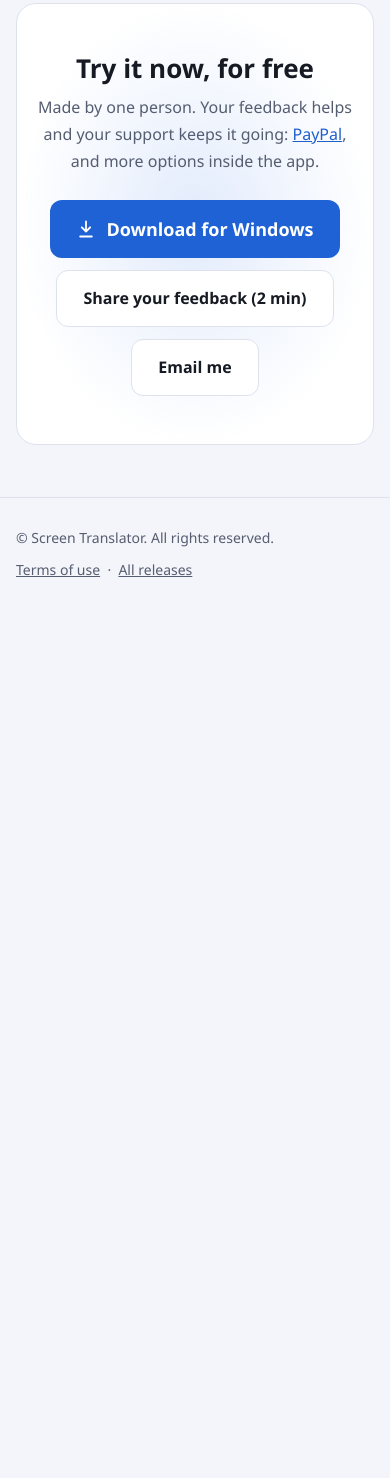
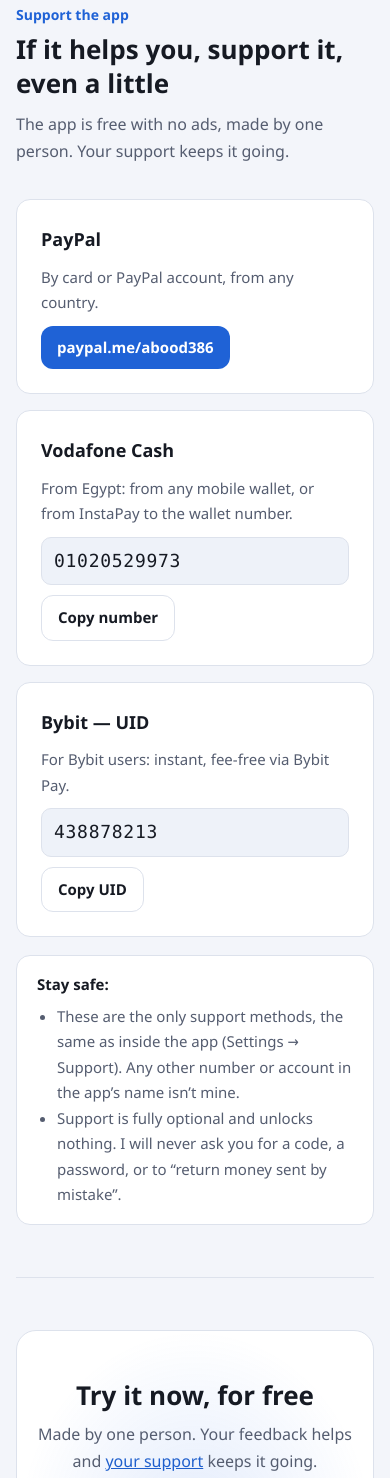
Before and after one commit to abood202/screen-translator, a plain HTML site: page docs/index.html in a window 390 px wide. Shown: the part 6069-7547 px from the top of the page. Before the commit the page ends 6691 px from the top, so only its background shows below. Drawn offline with Linux system fonts and the light colour scheme; no server answers.

Commit message:
Page: support section with PayPal, Vodafone Cash and Bybit (copy buttons, number not in plain HTML, safety note); README points to it
Co-Authored-By: Claude Opus 5.5 <noreply@anthropic.com>

```diff
--- a/docs/index.html
+++ b/docs/index.html
@@ -188,6 +188,20 @@
   #faq details[open] summary::after { content: "−"; }
   #faq details p { margin: 0 0 16px; color: var(--muted); }
 
+  /* الدعم: بطاقات بطرق الاستلام فقط (لا شيء يُدخله الزائر هنا) */
+  .donate { display: grid; grid-template-columns: repeat(3, 1fr); gap: 16px; }
+  .donate .card { display: flex; flex-direction: column; gap: 10px; }
+  .donate .card h3, .donate .card p { margin: 0; }
+  .donate .val { direction: ltr; text-align: start; font-family: Consolas, "Segoe UI", monospace; font-size: 18px; letter-spacing: .04em;
+                 background: var(--card2); border: 1px solid var(--border); border-radius: 10px; padding: 8px 12px; user-select: all; }
+  html[dir="rtl"] .donate .val { text-align: right; }
+  .donate .acts { display: flex; gap: 8px; flex-wrap: wrap; margin-top: auto; }
+  .donate .acts .btn { padding: 9px 16px; font-size: 15px; }
+  .safe { margin-top: 18px; background: var(--card); border: 1px solid var(--border); border-radius: var(--radius); padding: 16px 20px;
+          color: var(--muted); font-size: 15px; }
+  .safe b { color: var(--fg); }
+  .safe ul { margin: 6px 0 0; padding-inline-start: 20px; }
+  @media (max-width: 900px) { .donate { grid-template-columns: 1fr; } }
   .cta { text-align: center; background: var(--card); border: 1px solid var(--border); border-radius: 20px; padding: 48px 20px;
          background-image: radial-gradient(closest-side, var(--hero-glow), transparent); }
   .cta h2 { margin-bottom: 8px; }
@@ -228,7 +242,8 @@
       <a href="#tour"><span class="ar">جولة</span><span class="en">Tour</span></a>
       <a href="#requirements"><span class="ar">المتطلبات</span><span class="en">Requirements</span></a>
       <a href="#faq"><span class="ar">أسئلة</span><span class="en">FAQ</span></a>
-      <a href="#support"><span class="ar">الدعم</span><span class="en">Support</span></a>
+      <a href="#donate"><span class="ar">ادعم</span><span class="en">Donate</span></a>
+      <a href="#support"><span class="ar">تواصل</span><span class="en">Contact</span></a>
     </nav>
     <div class="tools">
       <button class="chip icon" id="theme" type="button" aria-label="المظهر / Theme" title="">
@@ -607,11 +622,49 @@
       <p class="en">Send it from the app (Settings → Support), the <a href="https://forms.gle/FeX22JfmXmuBMG4U7" target="_blank" rel="noopener">feedback form</a> (no account needed), or <a href="https://github.com/abood202/screen-translator/issues/new/choose">GitHub</a>. Every message is read.</p></details>
   </section>
 
+  <section id="donate">
+    <p class="eyebrow ar">ادعم البرنامج</p><p class="eyebrow en">Support the app</p>
+    <h2 class="ar">إن أفادك، ادعمه ولو بالقليل</h2><h2 class="en">If it helps you, support it, even a little</h2>
+    <p class="sub ar">البرنامج مجاني بلا إعلانات، ويعمل عليه شخص واحد. دعمك يُبقيه مستمرًا.</p>
+    <p class="sub en">The app is free with no ads, made by one person. Your support keeps it going.</p>
+    <div class="donate">
+      <div class="card">
+        <h3>PayPal</h3>
+        <p class="ar">بالبطاقة البنكية أو حساب PayPal، من أي دولة.</p><p class="en">By card or PayPal account, from any country.</p>
+        <div class="acts"><a class="btn primary" href="https://paypal.me/abood386" target="_blank" rel="noopener">paypal.me/abood386</a></div>
+      </div>
+      <div class="card">
+        <h3 class="ar">فودافون كاش</h3><h3 class="en">Vodafone Cash</h3>
+        <p class="ar">من داخل مصر: من أي محفظة إلكترونية، أو من InstaPay إلى رقم المحفظة.</p>
+        <p class="en">From Egypt: from any mobile wallet, or from InstaPay to the wallet number.</p>
+        <div class="val" data-rev="37992502010" aria-label="رقم المحفظة">•••••••••••</div>
+        <div class="acts"><button class="btn ghost copy" type="button" data-copy-from="prev"><span class="ar">نسخ الرقم</span><span class="en">Copy number</span></button></div>
+      </div>
+      <div class="card">
+        <h3 class="ar">Bybit — المعرّف (UID)</h3><h3 class="en">Bybit — UID</h3>
+        <p class="ar">لمستخدمي Bybit: تحويل فوري بلا رسوم عبر Bybit Pay.</p><p class="en">For Bybit users: instant, fee-free via Bybit Pay.</p>
+        <div class="val">438878213</div>
+        <div class="acts"><button class="btn ghost copy" type="button" data-copy-from="prev"><span class="ar">نسخ المعرّف</span><span class="en">Copy UID</span></button></div>
+      </div>
+    </div>
+    <div class="safe">
+      <b class="ar">للأمان:</b><b class="en">Stay safe:</b>
+      <ul class="ar">
+        <li>هذه هي طرق الدعم الوحيدة، وهي نفسها داخل البرنامج (الإعدادات ← الدعم والتواصل). أي رقم أو حساب آخر باسم البرنامج ليس لي.</li>
+        <li>الدعم اختياري تمامًا، ولا يفتح أي ميزة، ولن أطلب منك أبدًا رمز تحقق أو كلمة مرور أو «استرجاع مبلغ أُرسل بالخطأ».</li>
+      </ul>
+      <ul class="en">
+        <li>These are the only support methods, the same as inside the app (Settings → Support). Any other number or account in the app’s name isn’t mine.</li>
+        <li>Support is fully optional and unlocks nothing. I will never ask you for a code, a password, or to “return money sent by mistake”.</li>
+      </ul>
+    </div>
+  </section>
+
   <section id="support">
     <div class="cta">
       <h2 class="ar">جرّبه الآن، مجانًا</h2><h2 class="en">Try it now, for free</h2>
-      <p class="ar">يعمل عليه شخص واحد. ملاحظتك تساعد، ودعمك يُبقيه مستمرًا: <a href="https://paypal.me/abood386">PayPal</a>، وفودافون كاش وغيرها من داخل البرنامج.</p>
-      <p class="en">Made by one person. Your feedback helps and your support keeps it going: <a href="https://paypal.me/abood386">PayPal</a>, and more options inside the app.</p>
+      <p class="ar">يعمل عليه شخص واحد. ملاحظتك تساعد، و<a href="#donate">دعمك</a> يُبقيه مستمرًا.</p>
+      <p class="en">Made by one person. Your feedback helps and <a href="#donate">your support</a> keeps it going.</p>
       <div class="dl">
         <a class="btn primary dl-setup" href="https://github.com/abood202/screen-translator/releases/latest">
           <svg viewBox="0 0 24 24" fill="none" stroke="currentColor" stroke-width="2.2" stroke-linecap="round" stroke-linejoin="round"><path d="M12 3v12M7 10l5 5 5-5M5 21h14"/></svg>
@@ -689,6 +742,16 @@
     var two = document.getElementById("ss2");
     two.classList.add("ok"); setTimeout(function () { two.classList.remove("ok"); }, 2200);
   };
+  // الدعم: الرقم يُركَّب عند الفتح (لا يظهر نصًّا صريحًا لبرامج جمع الأرقام)، وأزرار النسخ
+  document.querySelectorAll(".val[data-rev]").forEach(function (el) { el.textContent = el.getAttribute("data-rev").split("").reverse().join(""); });
+  document.querySelectorAll(".copy").forEach(function (b) {
+    b.onclick = function () {
+      var v = b.closest(".card").querySelector(".val").textContent.trim(), keep = b.innerHTML;
+      try { navigator.clipboard.writeText(v); } catch (e) {}
+      b.textContent = lang() === "ar" ? "✓ نُسخ" : "✓ Copied";
+      setTimeout(function () { b.innerHTML = keep; }, 1600);
+    };
+  });
   var head = document.getElementById("top");
   addEventListener("scroll", function () { head.classList.toggle("scrolled", scrollY > 8); }, { passive: true });
   refresh();
```
Also changed, not shown: 1 other file.
